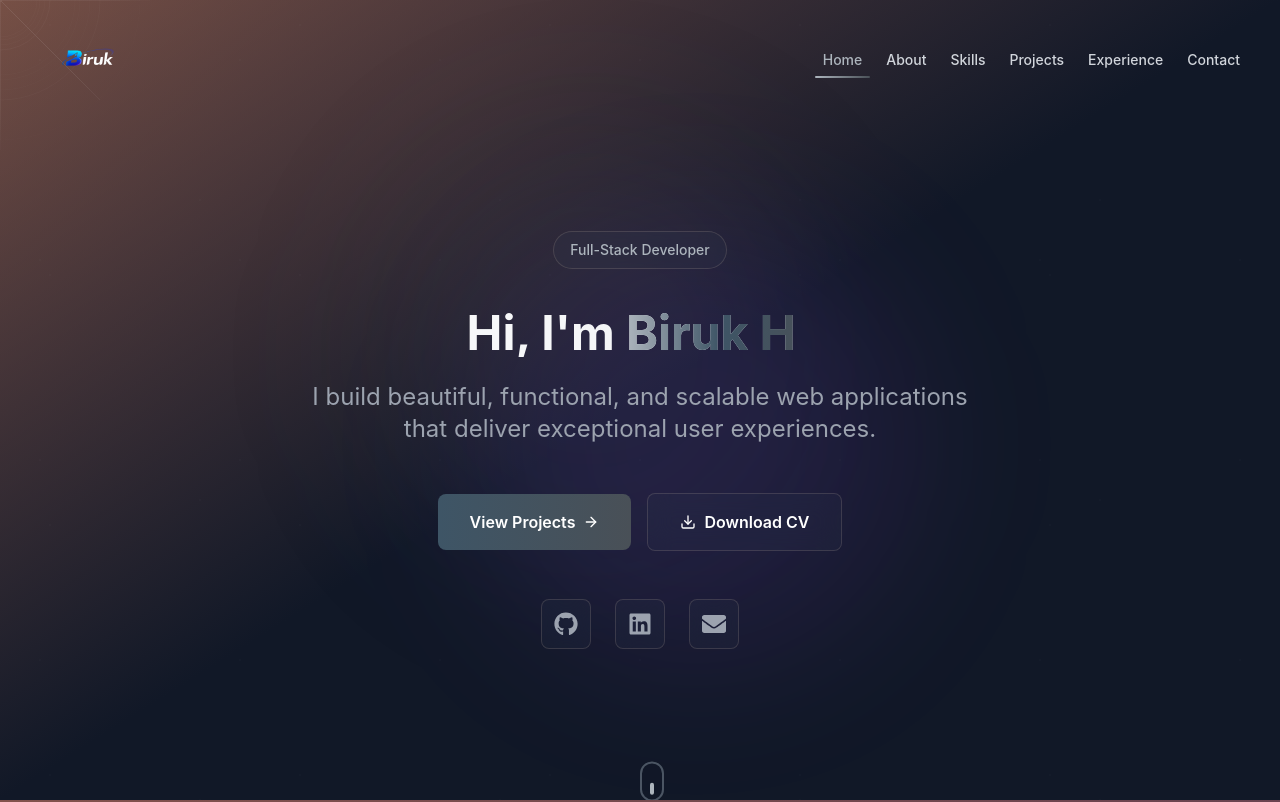
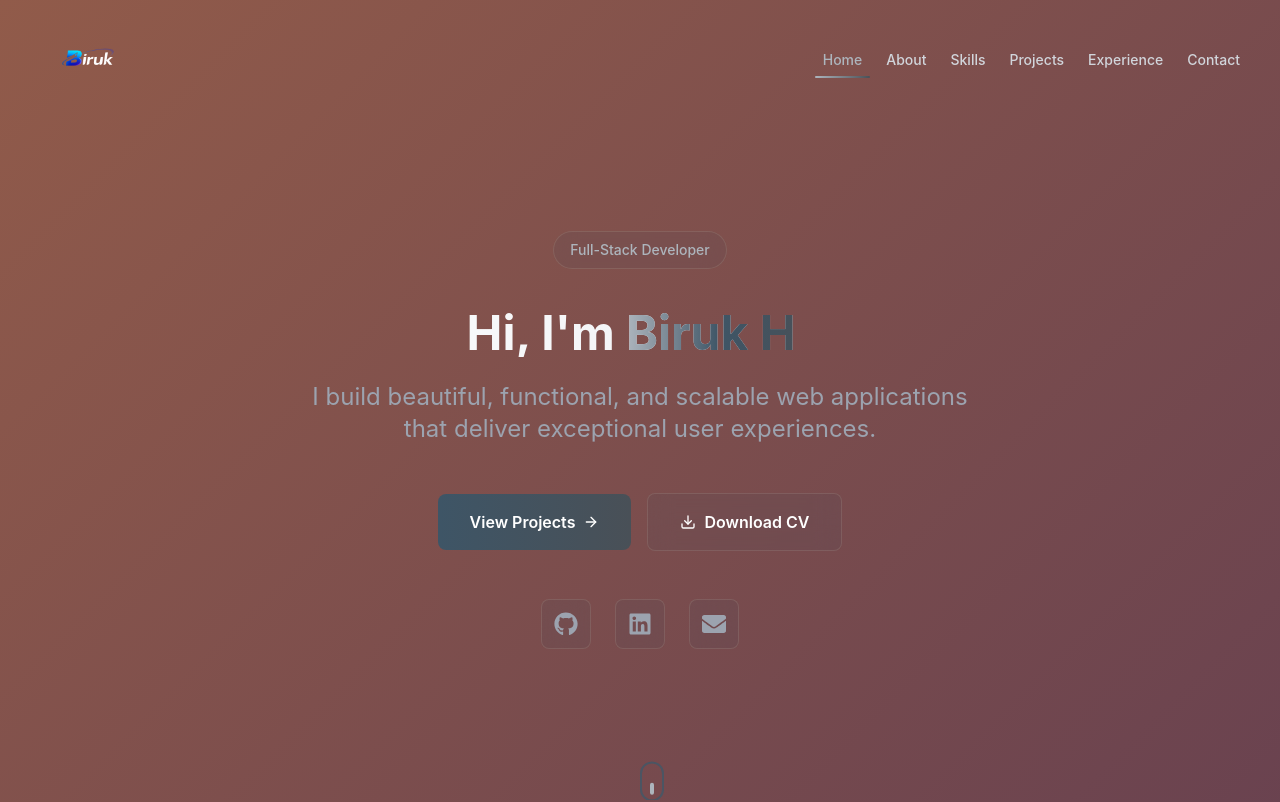
Before and after one commit to birukhabte/MyPersonalPortfolio, a React (Vite) app: page / in a window 1280 px wide. Shown: the top 802 px of the page. Built offline with nearby package versions, Linux system fonts and the light colour scheme.

Commit message:
spider web removed

```diff
--- a/src/components/Hero.tsx
+++ b/src/components/Hero.tsx
@@ -76,119 +76,6 @@ const Hero = () => {
       id="home"
       className="min-h-screen flex items-center justify-center relative overflow-hidden pt-20"
     >
-      {/* Animated Background Gradient */}
-      <div className="absolute inset-0 bg-gradient-to-br from-primary-900/20 via-gray-900 to-gray-900">
-        {/* Spider Web Pattern */}
-        <div className="spider-web spider-web-animated"></div>
-
-        {/* Spider Web SVGs */}
-        <svg className="absolute top-0 left-0 w-full h-full opacity-10" style={{ pointerEvents: 'none' }}>
-          {/* Spider Web 1 - Top Left */}
-          <g transform="translate(10%, 15%)">
-            <line x1="0" y1="0" x2="150" y2="0" stroke="rgba(255,255,255,0.3)" strokeWidth="1" />
-            <line x1="0" y1="0" x2="100" y2="100" stroke="rgba(255,255,255,0.3)" strokeWidth="1" />
-            <line x1="0" y1="0" x2="0" y2="150" stroke="rgba(255,255,255,0.3)" strokeWidth="1" />
-            <line x1="0" y1="0" x2="-100" y2="100" stroke="rgba(255,255,255,0.3)" strokeWidth="1" />
-            <line x1="0" y1="0" x2="-150" y2="0" stroke="rgba(255,255,255,0.3)" strokeWidth="1" />
-            <line x1="0" y1="0" x2="-100" y2="-100" stroke="rgba(255,255,255,0.3)" strokeWidth="1" />
-            <line x1="0" y1="0" x2="0" y2="-150" stroke="rgba(255,255,255,0.3)" strokeWidth="1" />
-            <line x1="0" y1="0" x2="100" y2="-100" stroke="rgba(255,255,255,0.3)" strokeWidth="1" />
-            <circle cx="0" cy="0" r="2" fill="rgba(255,255,255,0.5)" />
-            <circle cx="0" cy="0" r="50" fill="none" stroke="rgba(255,255,255,0.2)" strokeWidth="1" />
-            <circle cx="0" cy="0" r="100" fill="none" stroke="rgba(255,255,255,0.15)" strokeWidth="1" />
-          </g>
-
-          {/* Spider Web 2 - Top Right */}
-          <g transform="translate(85%, 20%)">
-            <line x1="0" y1="0" x2="120" y2="0" stroke="rgba(255,255,255,0.3)" strokeWidth="1" />
-            <line x1="0" y1="0" x2="80" y2="80" stroke="rgba(255,255,255,0.3)" strokeWidth="1" />
-            <line x1="0" y1="0" x2="0" y2="120" stroke="rgba(255,255,255,0.3)" strokeWidth="1" />
-            <line x1="0" y1="0" x2="-80" y2="80" stroke="rgba(255,255,255,0.3)" strokeWidth="1" />
-            <line x1="0" y1="0" x2="-120" y2="0" stroke="rgba(255,255,255,0.3)" strokeWidth="1" />
-            <line x1="0" y1="0" x2="-80" y2="-80" stroke="rgba(255,255,255,0.3)" strokeWidth="1" />
-            <line x1="0" y1="0" x2="0" y2="-120" stroke="rgba(255,255,255,0.3)" strokeWidth="1" />
-            <line x1="0" y1="0" x2="80" y2="-80" stroke="rgba(255,255,255,0.3)" strokeWidth="1" />
-            <circle cx="0" cy="0" r="2" fill="rgba(255,255,255,0.5)" />
-            <circle cx="0" cy="0" r="40" fill="none" stroke="rgba(255,255,255,0.2)" strokeWidth="1" />
-            <circle cx="0" cy="0" r="80" fill="none" stroke="rgba(255,255,255,0.15)" strokeWidth="1" />
-          </g>
-
-          {/* Spider Web 3 - Bottom Left */}
-          <g transform="translate(15%, 75%)">
-            <line x1="0" y1="0" x2="130" y2="0" stroke="rgba(255,255,255,0.3)" strokeWidth="1" />
-            <line x1="0" y1="0" x2="90" y2="90" stroke="rgba(255,255,255,0.3)" strokeWidth="1" />
-            <line x1="0" y1="0" x2="0" y2="130" stroke="rgba(255,255,255,0.3)" strokeWidth="1" />
-            <line x1="0" y1="0" x2="-90" y2="90" stroke="rgba(255,255,255,0.3)" strokeWidth="1" />
-            <line x1="0" y1="0" x2="-130" y2="0" stroke="rgba(255,255,255,0.3)" strokeWidth="1" />
-            <line x1="0" y1="0" x2="-90" y2="-90" stroke="rgba(255,255,255,0.3)" strokeWidth="1" />
-            <line x1="0" y1="0" x2="0" y2="-130" stroke="rgba(255,255,255,0.3)" strokeWidth="1" />
-            <line x1="0" y1="0" x2="90" y2="-90" stroke="rgba(255,255,255,0.3)" strokeWidth="1" />
-            <circle cx="0" cy="0" r="2" fill="rgba(255,255,255,0.5)" />
-            <circle cx="0" cy="0" r="45" fill="none" stroke="rgba(255,255,255,0.2)" strokeWidth="1" />
-            <circle cx="0" cy="0" r="90" fill="none" stroke="rgba(255,255,255,0.15)" strokeWidth="1" />
-          </g>
-
-          {/* Spider Web 4 - Bottom Right */}
-          <g transform="translate(80%, 80%)">
-            <line x1="0" y1="0" x2="110" y2="0" stroke="rgba(255,255,255,0.3)" strokeWidth="1" />
-            <line x1="0" y1="0" x2="75" y2="75" stroke="rgba(255,255,255,0.3)" strokeWidth="1" />
-            <line x1="0" y1="0" x2="0" y2="110" stroke="rgba(255,255,255,0.3)" strokeWidth="1" />
-            <line x1="0" y1="0" x2="-75" y2="75" stroke="rgba(255,255,255,0.3)" strokeWidth="1" />
-            <line x1="0" y1="0" x2="-110" y2="0" stroke="rgba(255,255,255,0.3)" strokeWidth="1" />
-            <line x1="0" y1="0" x2="-75" y2="-75" stroke="rgba(255,255,255,0.3)" strokeWidth="1" />
-            <line x1="0" y1="0" x2="0" y2="-110" stroke="rgba(255,255,255,0.3)" strokeWidth="1" />
-            <line x1="0" y1="0" x2="75" y2="-75" stroke="rgba(255,255,255,0.3)" strokeWidth="1" />
-            <circle cx="0" cy="0" r="2" fill="rgba(255,255,255,0.5)" />
-            <circle cx="0" cy="0" r="37" fill="none" stroke="rgba(255,255,255,0.2)" strokeWidth="1" />
-            <circle cx="0" cy="0" r="75" fill="none" stroke="rgba(255,255,255,0.15)" strokeWidth="1" />
-          </g>
-
-          {/* Spider Web 5 - Center */}
-          <g transform="translate(50%, 50%)">
-            <line x1="0" y1="0" x2="140" y2="0" stroke="rgba(255,255,255,0.25)" strokeWidth="1" />
-            <line x1="0" y1="0" x2="100" y2="100" stroke="rgba(255,255,255,0.25)" strokeWidth="1" />
-            <line x1="0" y1="0" x2="0" y2="140" stroke="rgba(255,255,255,0.25)" strokeWidth="1" />
-            <line x1="0" y1="0" x2="-100" y2="100" stroke="rgba(255,255,255,0.25)" strokeWidth="1" />
-            <line x1="0" y1="0" x2="-140" y2="0" stroke="rgba(255,255,255,0.25)" strokeWidth="1" />
-            <line x1="0" y1="0" x2="-100" y2="-100" stroke="rgba(255,255,255,0.25)" strokeWidth="1" />
-            <line x1="0" y1="0" x2="0" y2="-140" stroke="rgba(255,255,255,0.25)" strokeWidth="1" />
-            <line x1="0" y1="0" x2="100" y2="-100" stroke="rgba(255,255,255,0.25)" strokeWidth="1" />
-            <circle cx="0" cy="0" r="2" fill="rgba(255,255,255,0.4)" />
-            <circle cx="0" cy="0" r="50" fill="none" stroke="rgba(255,255,255,0.18)" strokeWidth="1" />
-            <circle cx="0" cy="0" r="100" fill="none" stroke="rgba(255,255,255,0.12)" strokeWidth="1" />
-            <circle cx="0" cy="0" r="140" fill="none" stroke="rgba(255,255,255,0.1)" strokeWidth="1" />
-          </g>
-        </svg>
-
-        <motion.div
-          className="absolute top-1/4 left-1/4 w-96 h-96 bg-primary-500/10 rounded-full blur-3xl"
-          animate={{
-            x: [0, 100, 0],
-            y: [0, -50, 0],
-            scale: [1, 1.2, 1],
-          }}
-          transition={{
-            duration: 20,
-            repeat: Infinity,
-            ease: 'easeInOut',
-          }}
-        />
-        <motion.div
-          className="absolute bottom-1/4 right-1/4 w-96 h-96 bg-purple-500/10 rounded-full blur-3xl"
-          animate={{
-            x: [0, -100, 0],
-            y: [0, 50, 0],
-            scale: [1, 1.2, 1],
-          }}
-          transition={{
-            duration: 20,
-            repeat: Infinity,
-            ease: 'easeInOut',
-            delay: 0.5,
-          }}
-        />
-      </div>
-
       <div className="container mx-auto px-4 sm:px-6 lg:px-8 relative z-10">
         <motion.div
           variants={containerVariants}
```
